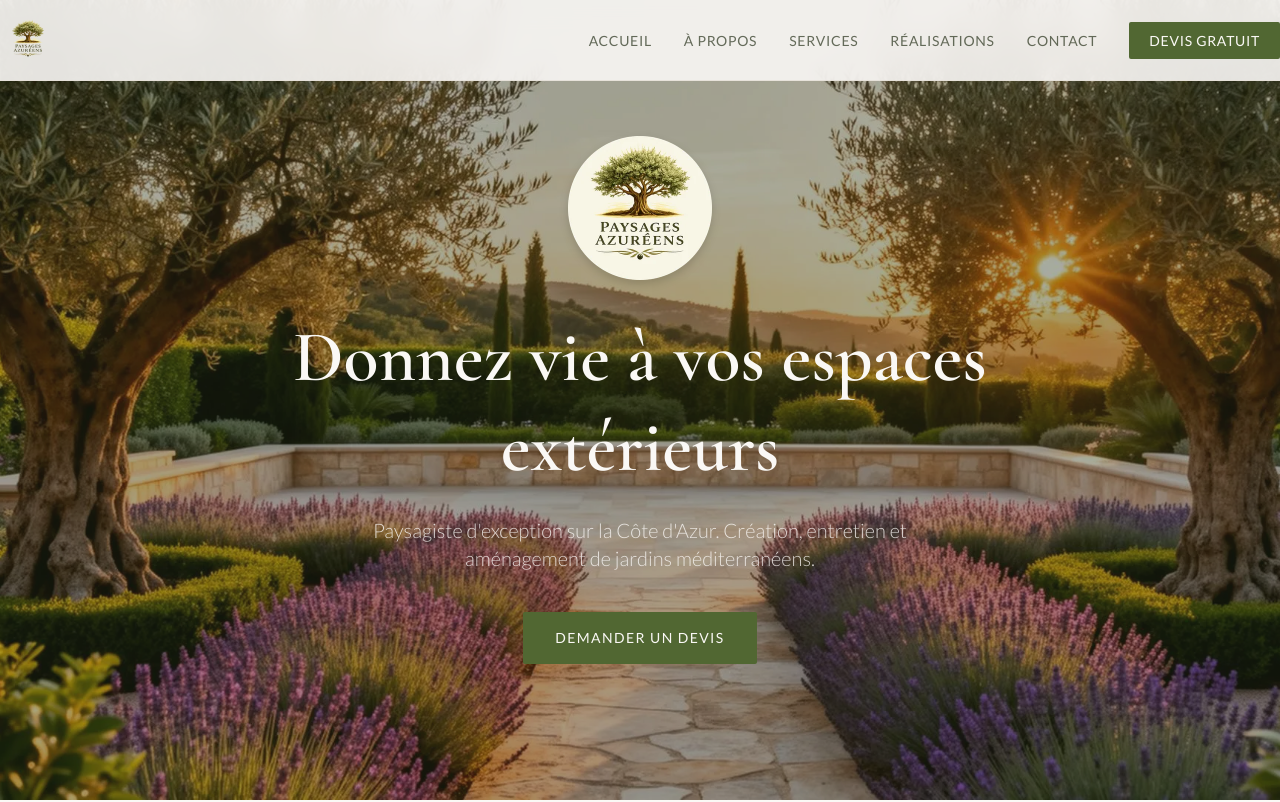
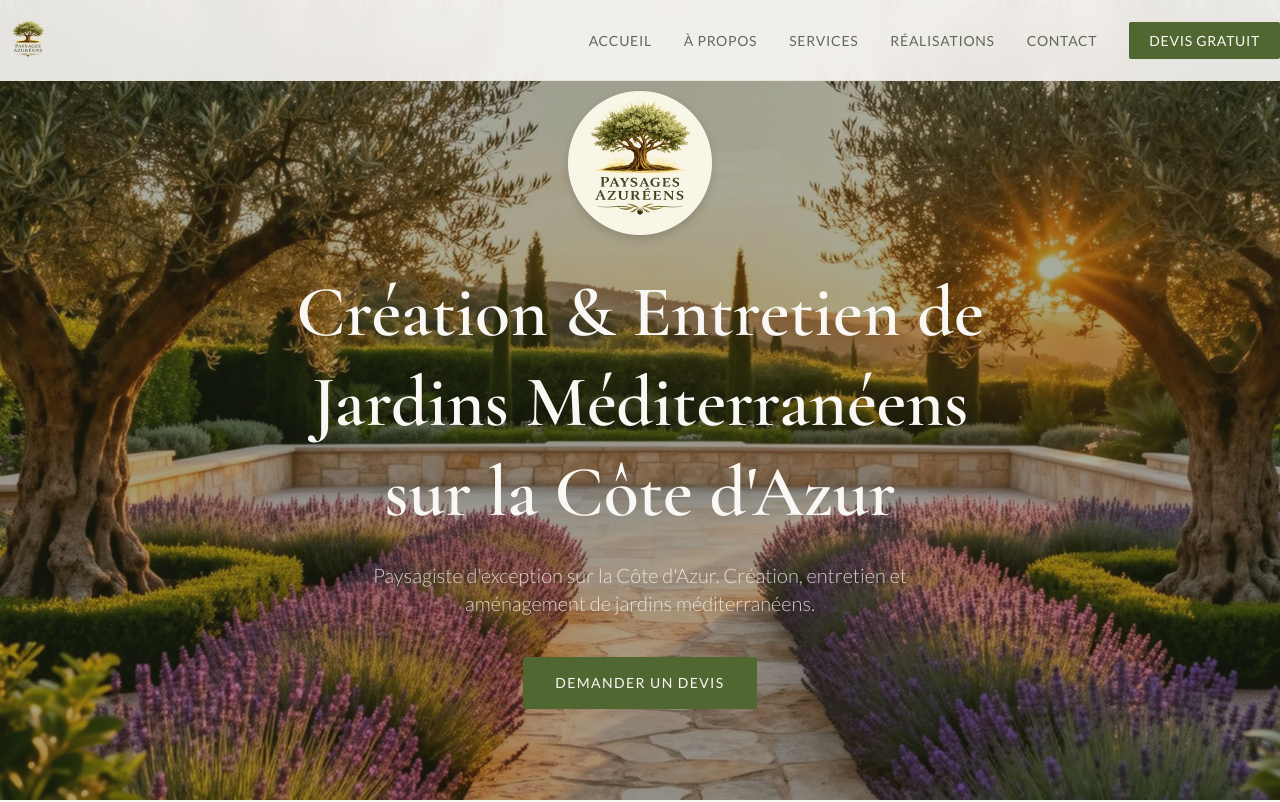
Before and after one commit to mathurin59000/paysages-azureens, a Next.js app: page / in a window 1280 px wide. Shown: the top 802 px of the page. Built offline with nearby package versions, Linux system fonts and the light colour scheme; what @radix-ui/themes would draw is missing.

Commit message:
feat: seo

```diff
--- a/app/components/HeroSection.tsx
+++ b/app/components/HeroSection.tsx
@@ -35,7 +35,7 @@ const HeroSection = () => (
         animate={{ opacity: 1, y: 0 }}
         transition={{ duration: 0.8, delay: 0.3 }}
       >
-        Donnez vie à vos espaces extérieurs
+        Création & Entretien de Jardins Méditerranéens sur la Côte d'Azur
       </motion.h1>
       <motion.p
         className="font-body text-cream/80 text-lg md:text-xl mb-10 font-light max-w-xl mx-auto"
--- a/app/layout.tsx
+++ b/app/layout.tsx
@@ -25,7 +25,7 @@ export const viewport: Viewport = {
 }
 
 export const metadata: Metadata = {
-  title: "Paysages Azuréens — Paysagiste Côte d'Azur | Création & Entretien Jardin",
+  title: "Paysagiste Côte d'Azur — Devis Gratuit · Paysages Azuréens",
   description: "Paysages Azuréens, paysagiste sur la Côte d'Azur. Création de jardins méditerranéens, entretien, aménagement extérieur à Nice, Cannes, Antibes. Devis gratuit.",
 alternates: {
     canonical: "https://paysages-azureens.fr",
--- a/app/page.tsx
+++ b/app/page.tsx
@@ -17,7 +17,7 @@ function HomePageSchema() {
     "@context": "https://schema.org",
     "@graph": [
       {
-        "@type": "LocalBusiness",
+        "@type": ["LocalBusiness", "HomeAndConstructionBusiness"],
         "@id": `${BASE_URL}/#business`,
         "name": "Paysages Azuréens",
         "description": "Paysagiste spécialisé dans la création et l'entretien de jardins méditerranéens sur la Côte d'Azur. Création paysagère sur-mesure, entretien de jardin, aménagement extérieur.",
--- a/app/robots.ts
+++ b/app/robots.ts
@@ -7,6 +7,5 @@ export default function robots(): MetadataRoute.Robots {
       allow: "/",
     },
     sitemap: "https://paysages-azureens.fr/sitemap.xml",
-    host: "https://paysages-azureens.fr",
   };
 }
```
